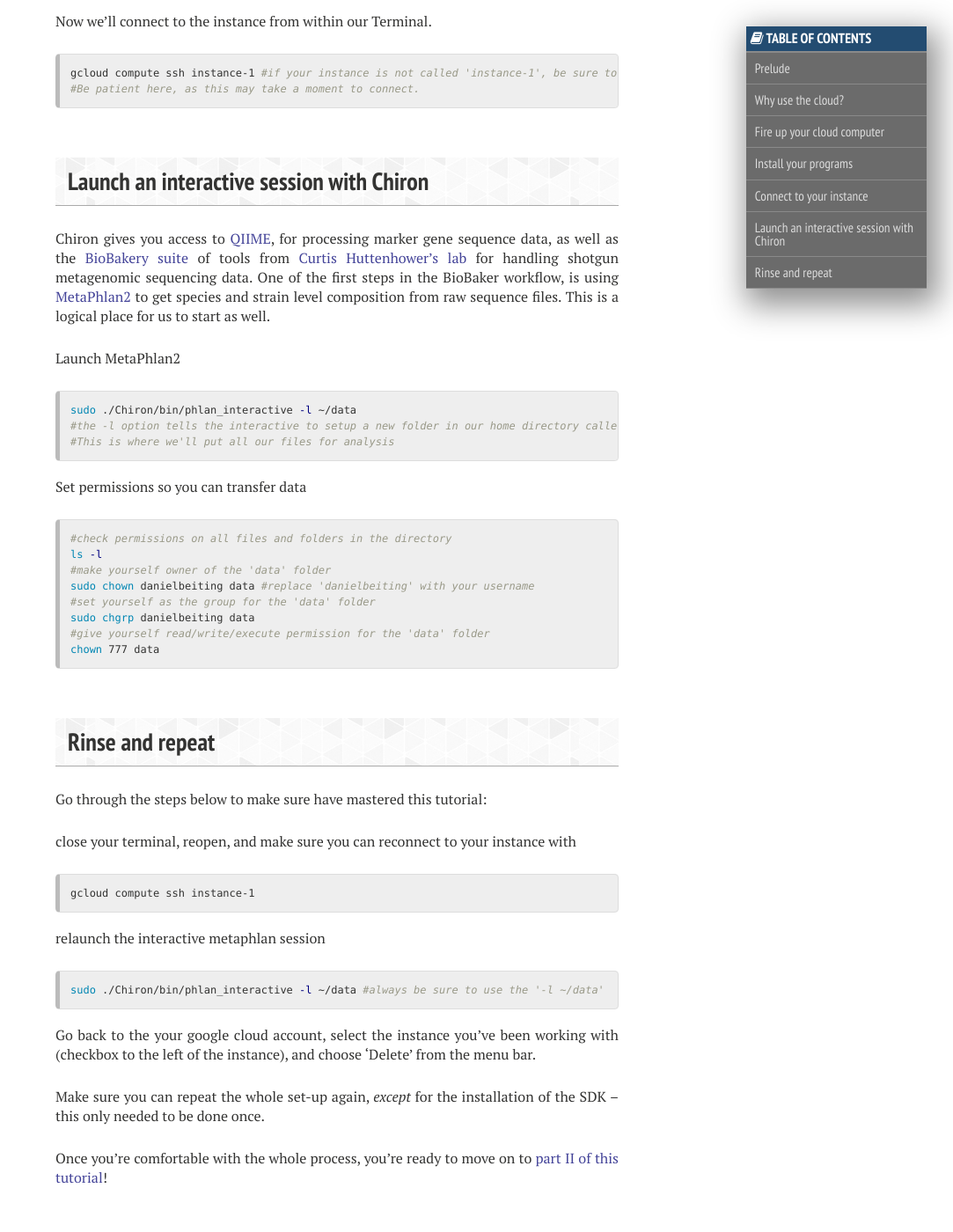
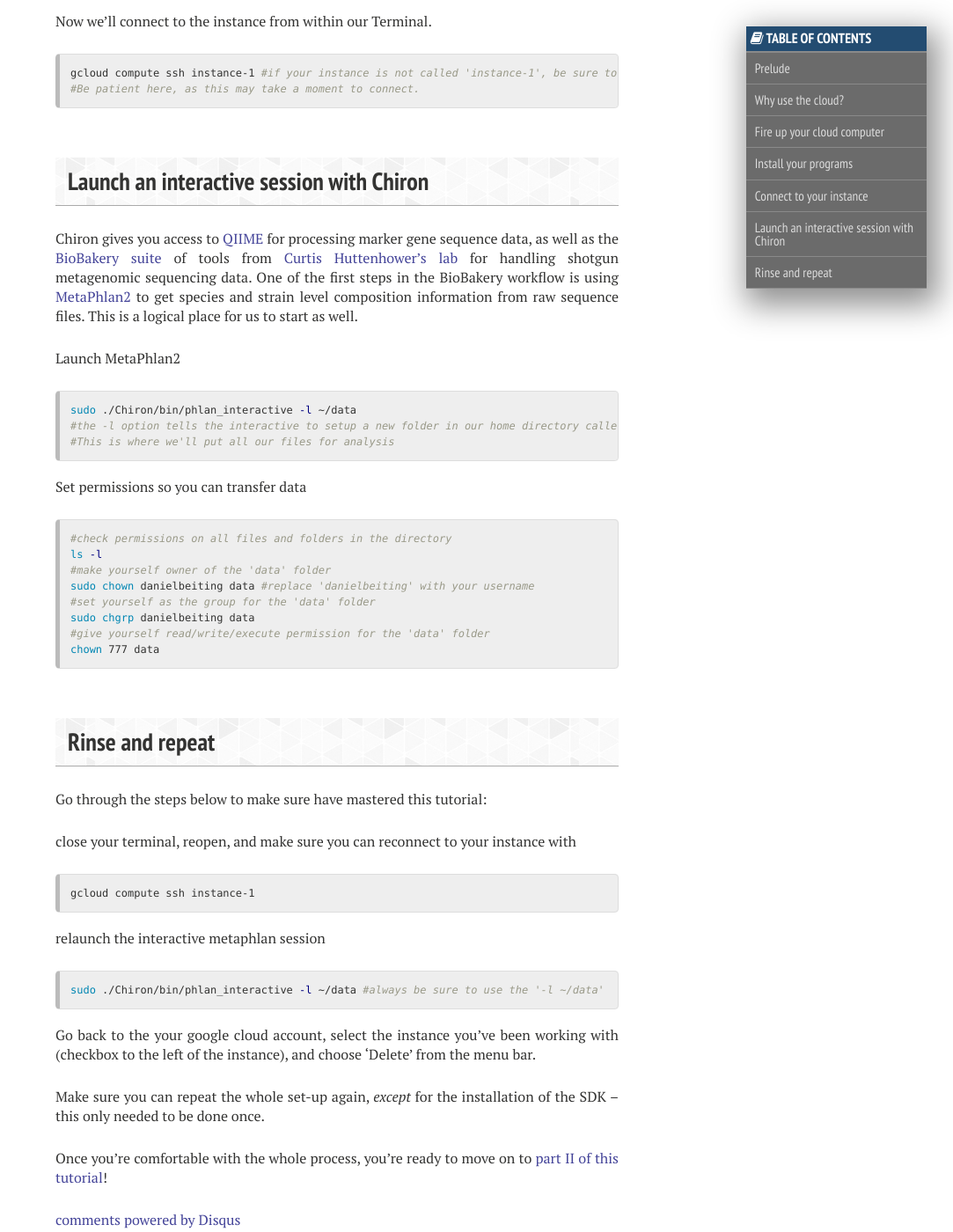
Before and after one commit to hostmicrobe/hostmicrobe.github.io, a Jekyll site: the page built from _posts/microbiome/2017-07-14-cloudComputing_part1.md, in a window 1280 px wide and 1400 px high, scrolled down 4455 px. Shown: the whole window at 88% size, without its empty margins (197-1280 px from the left). Built offline with Jekyll 4.4.1, drawn with Linux system fonts in a browser that asks for light colours; nearby versions of some CDN libraries; comment, search, counter and statistics services are not loaded; some of the changed text lies outside the part shown.

Commit message:
final updates to first blog post

```diff
--- a/_posts/microbiome/2017-07-14-cloudComputing_part1.md
+++ b/_posts/microbiome/2017-07-14-cloudComputing_part1.md
@@ -26,7 +26,7 @@ Still reluctant to dive in?  Well, an alternative to using cloud computing resou
 
 ## Fire up your cloud computer
 
-The two most popular cloud computing services are Amazon's Web Services (AWS) and Google's Cloud Platform.  Amazon, although the best known of the two, feels cumbersome to me -- the first hour of the workshop and 36 slides were devoted just to getting our AWS instance up and running.  I prefer Google.  If you're still undecided, I'd also point out that **Google gives you a $300 credit**, good for 1 year from the time you activate your cloud account.  This is more than enough cash to work your way through this tutorial and still have plenty left for some of your own analyses.
+The two most popular cloud computing services are Amazon's Web Services (AWS) and Google's Cloud Platform.  Amazon, although the best known of the two, feels cumbersome to me -- the first hour of the workshop and 36 slides were devoted just to getting our AWS instance up and running.  I prefer Google.  If you're still undecided, I'd also point out that **Google gives you a $300 credit**, good for 1 year from the time you activate your cloud account!  This is more than enough cash to work your way through this tutorial and still have plenty left for some of your own analyses.
 
 I put together the video tutorial below to walk you through the follow steps:
 * setting up your Google Cloud compute instance
@@ -115,7 +115,7 @@ gcloud compute ssh instance-1 #if your instance is not called 'instance-1', be s
 
 ## Launch an interactive session with Chiron
 
-Chiron gives you access to [QIIME](https://qiime2.org/), for processing marker gene sequence data, as well as the [BioBakery suite]() of tools from [Curtis Huttenhower's lab](https://bitbucket.org/biobakery/biobakery/wiki/browse/) for handling shotgun metagenomic sequencing data.  One of the first steps in the BioBaker workflow, is using [MetaPhlan2](http://www.nature.com/nmeth/journal/v9/n8/full/nmeth.2066.html) to get species and strain level composition from raw sequence files.  This is a logical place for us to start as well.
+Chiron gives you access to [QIIME](https://qiime2.org/) for processing marker gene sequence data, as well as the [BioBakery suite](https://bitbucket.org/biobakery/biobakery/wiki/browse/) of tools from [Curtis Huttenhower's lab](https://huttenhower.sph.harvard.edu/) for handling shotgun metagenomic sequencing data.  One of the first steps in the BioBakery workflow is using [MetaPhlan2](http://www.nature.com/nmeth/journal/v9/n8/full/nmeth.2066.html) to get species and strain level composition information from raw sequence files.  This is a logical place for us to start as well.
 
 Launch MetaPhlan2
 {% highlight bash %}
@@ -154,3 +154,5 @@ Go back to the your google cloud account, select the instance you've been workin
 Make sure you can repeat the whole set-up again, *except* for the installation of the SDK -- this only needed to be done once.
 
 Once you're comfortable with the whole process, you're ready to move on to [part II of this tutorial]()!
+
+{% include _disqus_comments.html %}
```
